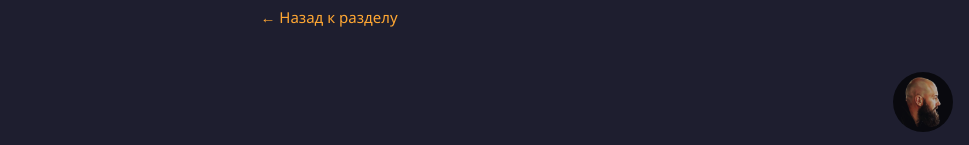
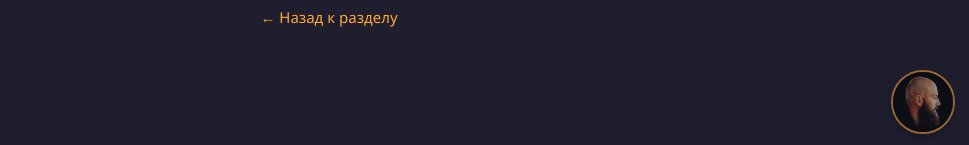
Before and after one commit to AGPekunov/ustroystvo-avto, a plain HTML site: page transmissiya/trening.html in a window 1280 px wide. Shown: the part 652-797 px from the top of the page, without its empty margins (311-1280 px from the left). Drawn offline with Linux system fonts and the light colour scheme.

Commit message:
Update trening.html

```diff
--- a/transmissiya/trening.html
+++ b/transmissiya/trening.html
@@ -74,16 +74,19 @@
     font-size: 15px;
   }
   .back:hover { text-decoration: underline; }
-  .logo {
-  position: fixed;
-  bottom: 16px;
-  right: 16px;
-  width: 60px;
-  height: 60px;
-  border-radius: 50%;
-  opacity: 0.7;
-  z-index: 20;
-}
+   .logo {
+    position: fixed;
+    right: 14px;
+    bottom: 14px;
+    width: 64px;
+    height: 64px;
+    object-fit: cover;
+    border-radius: 50%;
+    border: 2px solid #ffa733;
+    box-shadow: 0 4px 12px rgba(0,0,0,0.45);
+    opacity: 0.55;
+    pointer-events: none;
+  }
 
 </style>
 </head>
```
